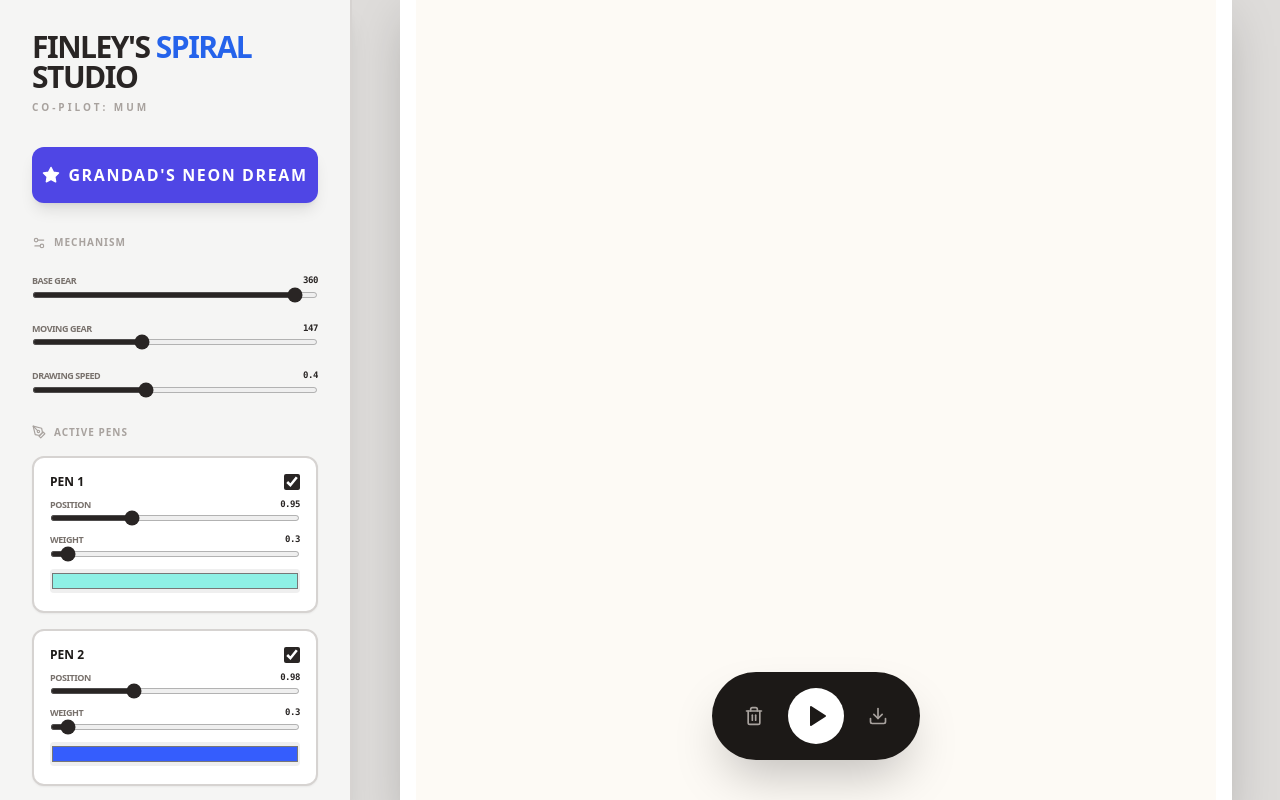
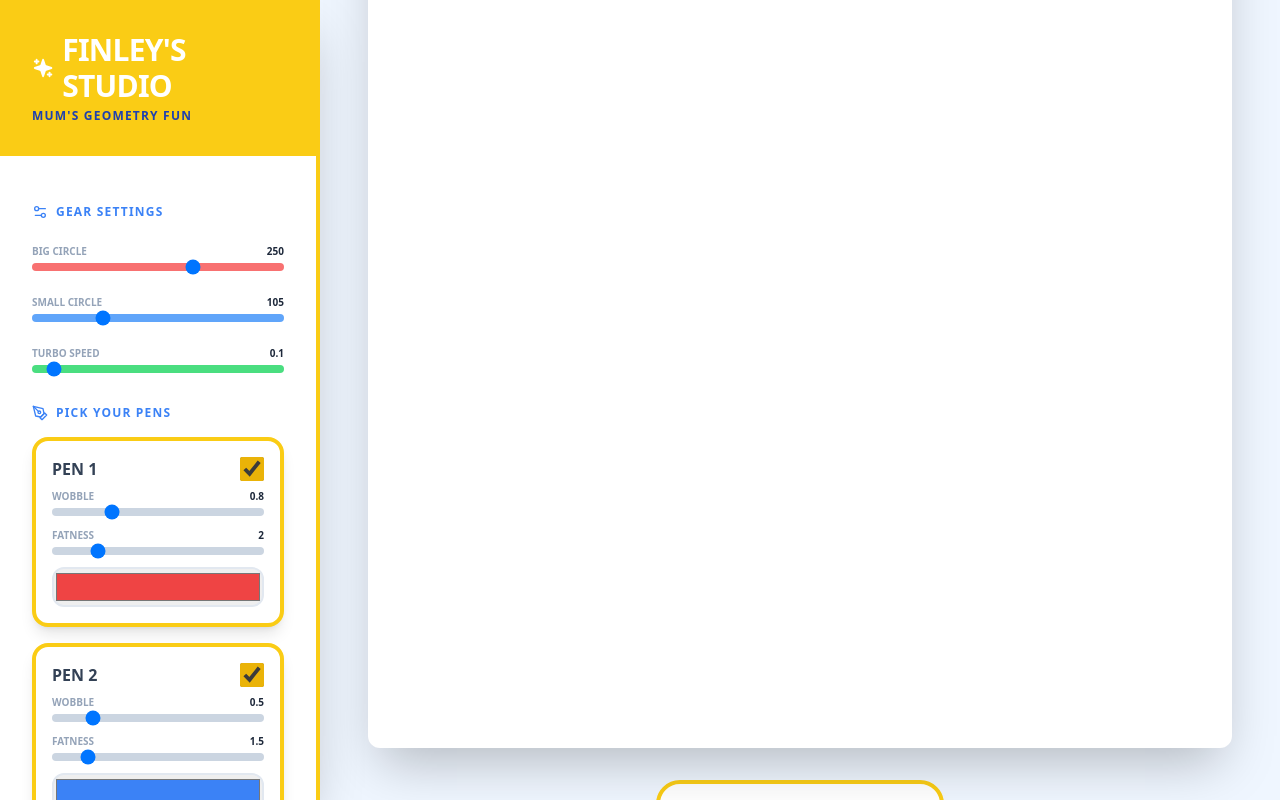
Before and after one commit to jamiedavo/spirographic-studio, a React (Vite) app: page / in a window 1280 px wide. Built offline with nearby package versions, Linux system fonts and the light colour scheme.

Commit message:
Refactor App component for enhanced drawing experience
Updated colors, radius values, and pen settings for improved visuals and functionality. Adjusted drawing speed and guide visibility.

```diff
--- a/src/App.jsx
+++ b/src/App.jsx
@@ -1,26 +1,24 @@
 import React, { useState, useEffect, useRef, useCallback } from 'react';
-import { Play, Pause, Trash2, Download, Settings2, PenTool, Eye, EyeOff, Star } from 'lucide-react';
+import { Play, Pause, Trash2, Download, Settings2, PenTool, Eye, EyeOff, Sparkles } from 'lucide-react';
 
 const CANVAS_SIZE = 800;
 const COLORS = {
-  paper: '#fdfaf5',
-  graphite: '#1c1917',
-  brass: '#92400e',
-  guideMed: 'rgba(28, 25, 23, 0.15)',
+  paper: '#ffffff',
+  brass: '#f59e0b', // Bright Gold for the gear
+  guideMed: 'rgba(59, 130, 246, 0.2)', // Friendly blue guides
 };
 
-// Math Helper: Greatest Common Divisor
 const gcd = (a, b) => b ? gcd(b, a % b) : a;
 
 const FinleySpiralStudio = () => {
-  const [outerRadius, setOuterRadius] = useState(360);
-  const [innerRadius, setInnerRadius] = useState(147);
+  const [outerRadius, setOuterRadius] = useState(250);
+  const [innerRadius, setInnerRadius] = useState(105);
   const [isEpicycloid, setIsEpicycloid] = useState(false);
-  const [speed, setSpeed] = useState(0.4);
+  const [speed, setSpeed] = useState(0.1);
   const [pens, setPens] = useState([
-    { id: 1, offset: 0.95, color: '#8ef0e5', active: true, width: 0.3 },
-    { id: 2, offset: 0.98, color: '#355dfd', active: true, width: 0.3 },
-    { id: 3, offset: 0.50, color: '#bc01d5', active: true, width: 0.4 },
+    { id: 1, offset: 0.8, color: '#ef4444', active: true, width: 2.0 }, // Candy Red
+    { id: 2, offset: 0.5, color: '#3b82f6', active: true, width: 1.5 }, // Sky Blue
+    { id: 3, offset: 0.3, color: '#10b981', active: false, width: 1.0 }, // Grass Green
   ]);
 
   const [showGuides, setShowGuides] = useState(true);
@@ -31,10 +29,13 @@ const FinleySpiralStudio = () => {
   const requestRef = useRef();
   const angleRef = useRef(0);
 
-  // Calculate closure: Total rotations needed to finish the loop
+  // Math to find the end of the loop
   const getTargetAngle = useCallback(() => {
-    const common = gcd(Math.round(outerRadius), Math.round(innerRadius));
-    const circuits = Math.round(innerRadius) / common;
+    const r1 = Math.round(outerRadius);
+    const r2 = Math.round(innerRadius);
+    if (r1 === 0 || r2 === 0) return 0;
+    const common = gcd(r1, r2);
+    const circuits = r2 / common;
     return circuits * Math.PI * 2;
   }, [outerRadius, innerRadius]);
 
@@ -43,7 +44,7 @@ const FinleySpiralStudio = () => {
     if (!overlayCtx) return;
     overlayCtx.clearRect(0, 0, CANVAS_SIZE, CANVAS_SIZE);
 
-    // Auto-hide guides if finished or explicitly toggled off
+    // Auto-hide guides if finished or hidden
     if (!showGuides || angleRef.current >= getTargetAngle()) return;
 
     const centerX = CANVAS_SIZE / 2;
@@ -54,22 +55,28 @@ const FinleySpiralStudio = () => {
     const cy = centerY + d * Math.sin(angle);
     const rotation = isEpicycloid ? (angle * (outerRadius / innerRadius)) : -(angle * (outerRadius / innerRadius));
 
+    // Outer Circle
     overlayCtx.beginPath();
     overlayCtx.arc(centerX, centerY, outerRadius, 0, Math.PI * 2);
     overlayCtx.strokeStyle = COLORS.guideMed;
-    overlayCtx.setLineDash([5, 5]);
+    overlayCtx.setLineDash([8, 4]);
+    overlayCtx.lineWidth = 2;
     overlayCtx.stroke();
     overlayCtx.setLineDash([]);
 
+    // Moving Gear
     overlayCtx.beginPath();
     overlayCtx.arc(cx, cy, innerRadius, 0, Math.PI * 2);
     overlayCtx.strokeStyle = COLORS.brass;
-    overlayCtx.lineWidth = 2;
+    overlayCtx.lineWidth = 4;
     overlayCtx.stroke();
 
+    // Pen Arm
     overlayCtx.beginPath();
     overlayCtx.moveTo(cx, cy);
     overlayCtx.lineTo(cx + innerRadius * Math.cos(rotation), cy + innerRadius * Math.sin(rotation));
+    overlayCtx.strokeStyle = '#94a3b8';
+    overlayCtx.lineWidth = 2;
     overlayCtx.stroke();
   }, [showGuides, outerRadius, innerRadius, isEpicycloid, getTargetAngle]);
 
@@ -79,12 +86,12 @@ const FinleySpiralStudio = () => {
     const target = getTargetAngle();
     if (angleRef.current >= target) {
       setIsPlaying(false);
-      setShowGuides(false); // Hide guides when finished
+      setShowGuides(false); // Drawing is done! Hide the tools.
       return;
     }
 
     const mainCtx = mainCanvasRef.current.getContext('2d');
-    const steps = 15;
+    const steps = 12;
 
     for (let s = 0; s < steps; s++) {
       if (angleRef.current >= target) break;
@@ -132,69 +139,53 @@ const FinleySpiralStudio = () => {
     drawGuides();
   };
 
-  const loadGrandadsFavorite = () => {
-    handleClear();
-    setOuterRadius(360);
-    setInnerRadius(147);
-    setIsEpicycloid(false);
-    setSpeed(0.4);
-    setPens([
-      { id: 1, offset: 0.95, color: '#8ef0e5', active: true, width: 0.3 },
-      { id: 2, offset: 0.98, color: '#355dfd', active: true, width: 0.3 },
-      { id: 3, offset: 0.50, color: '#bc01d5', active: true, width: 0.4 },
-    ]);
-  };
-
   return (
-    <div className="flex h-screen w-full bg-stone-200 overflow-hidden text-stone-900">
-      <aside className="w-96 h-full bg-stone-100 border-r-2 border-stone-300 shadow-xl p-8 flex flex-col gap-8 z-10 overflow-y-auto">
-        <header>
-          <h1 className="text-3xl font-black tracking-tighter text-stone-800 uppercase leading-none">
-            Finley's <span className="text-blue-600">Spiral</span> Studio
+    <div className="flex h-screen w-full bg-blue-50 overflow-hidden font-sans">
+      {/* Sidebar */}
+      <aside className="w-96 h-full bg-white border-r-4 border-yellow-400 shadow-2xl p-8 flex flex-col gap-8 z-10 overflow-y-auto">
+        <header className="bg-yellow-400 -m-8 mb-4 p-8">
+          <h1 className="text-3xl font-black tracking-tight text-white uppercase flex items-center gap-2">
+            <Sparkles fill="white" /> Finley's Studio
           </h1>
-          <p className="text-[10px] mt-2 font-bold uppercase tracking-[0.3em] text-stone-400">Co-Pilot: Mum</p>
+          <p className="text-blue-800 font-bold text-xs mt-1 tracking-widest uppercase">Mum's Geometry Fun</p>
         </header>
 
-        <button onClick={loadGrandadsFavorite} className="w-full py-4 bg-indigo-600 text-white rounded-xl font-bold uppercase tracking-widest flex items-center justify-center gap-2 shadow-lg hover:bg-indigo-700 transition-all">
-          <Star size={18} fill="currentColor" /> Grandad's Neon Dream
-        </button>
-
         <section className="space-y-6">
-          <div className="flex items-center gap-2 text-stone-400 uppercase text-[10px] font-black tracking-widest">
-            <Settings2 size={14} /> Mechanism
-          </div>
-          <ControlGroup label="Base Gear" value={outerRadius} min={10} max={380} onChange={setOuterRadius} />
-          <ControlGroup label="Moving Gear" value={innerRadius} min={5} max={380} onChange={setInnerRadius} />
-          <ControlGroup label="Drawing Speed" value={speed} min={0.01} max={1.0} step={0.01} onChange={setSpeed} />
+          <h2 className="text-blue-500 font-black text-xs uppercase tracking-widest flex items-center gap-2">
+            <Settings2 size={16} /> Gear Settings
+          </h2>
+          <ControlGroup label="Big Circle" value={outerRadius} min={10} max={380} color="bg-red-400" onChange={setOuterRadius} />
+          <ControlGroup label="Small Circle" value={innerRadius} min={5} max={380} color="bg-blue-400" onChange={setInnerRadius} />
+          <ControlGroup label="Turbo Speed" value={speed} min={0.01} max={1.5} step={0.01} color="bg-green-400" onChange={setSpeed} />
         </section>
 
         <section className="space-y-4">
-          <div className="flex items-center gap-2 text-stone-400 uppercase text-[10px] font-black tracking-widest">
-            <PenTool size={14} /> Active Pens
-          </div>
+          <h2 className="text-blue-500 font-black text-xs uppercase tracking-widest flex items-center gap-2">
+            <PenTool size={16} /> Pick Your Pens
+          </h2>
           {pens.map((pen, idx) => (
-            <div key={pen.id} className={`p-4 rounded-xl border-2 transition-all ${pen.active ? 'bg-white border-stone-300 shadow-sm' : 'opacity-40 border-transparent'}`}>
+            <div key={pen.id} className={`p-4 rounded-2xl border-4 transition-all ${pen.active ? 'bg-white border-yellow-400 shadow-lg' : 'opacity-40 border-slate-100'}`}>
               <div className="flex justify-between items-center mb-2">
-                <span className="text-xs font-bold uppercase">Pen {idx + 1}</span>
+                <span className="font-black text-slate-700">PEN {idx + 1}</span>
                 <input type="checkbox" checked={pen.active} onChange={(e) => {
                   const newPens = [...pens];
                   newPens[idx].active = e.target.checked;
                   setPens(newPens);
-                }} className="w-4 h-4 accent-stone-800" />
+                }} className="w-6 h-6 rounded-full accent-yellow-500" />
               </div>
               {pen.active && (
                 <div className="space-y-3">
-                  <ControlGroup label="Position" value={pen.offset} min={0} max={3} step={0.01} onChange={(v) => {
+                  <ControlGroup label="Wobble" value={pen.offset} min={0} max={3} step={0.01} color="bg-slate-300" onChange={(v) => {
                     const newPens = [...pens];
                     newPens[idx].offset = v;
                     setPens(newPens);
                   }} />
-                  <ControlGroup label="Weight" value={pen.width} min={0.1} max={5} step={0.1} onChange={(v) => {
+                  <ControlGroup label="Fatness" value={pen.width} min={0.1} max={10} step={0.1} color="bg-slate-300" onChange={(v) => {
                     const newPens = [...pens];
                     newPens[idx].width = v;
                     setPens(newPens);
                   }} />
-                  <input type="color" value={pen.color} className="w-full h-6 rounded cursor-pointer mt-1" onChange={(e) => {
+                  <input type="color" value={pen.color} className="w-full h-10 rounded-xl cursor-pointer border-2 border-slate-200" onChange={(e) => {
                     const newPens = [...pens];
                     newPens[idx].color = e.target.value;
                     setPens(newPens);
@@ -205,41 +196,47 @@ const FinleySpiralStudio = () => {
           ))}
         </section>
 
-        <button onClick={() => setShowGuides(!showGuides)} className="mt-auto py-3 rounded-lg border-2 border-stone-300 text-[10px] font-black uppercase tracking-widest hover:bg-white transition-all">
-          {showGuides ? 'Hide Blueprint Guides' : 'Show Blueprint Guides'}
+        <button onClick={() => setShowGuides(!showGuides)} className="mt-auto py-4 rounded-2xl bg-slate-100 border-2 border-slate-200 text-xs font-black uppercase text-slate-500 hover:bg-white transition-all">
+          {showGuides ? 'Hide the Blueprints' : 'Show the Blueprints'}
         </button>
       </aside>
 
-      <main className="flex-1 flex items-center justify-center p-12 bg-stone-300/50 relative">
-        <div className="bg-white p-4 shadow-2xl rounded-sm relative">
-          <canvas ref={mainCanvasRef} width={CANVAS_SIZE} height={CANVAS_SIZE} style={{ backgroundColor: COLORS.paper }} />
-          <canvas ref={overlayCanvasRef} width={CANVAS_SIZE} height={CANVAS_SIZE} className="absolute top-4 left-4 pointer-events-none" />
+      {/* Drawing Area */}
+      <main className="flex-1 flex flex-col items-center justify-center p-12 relative">
+        <div className="bg-white p-6 shadow-2xl rounded-xl border-8 border-white relative">
+          <canvas ref={mainCanvasRef} width={CANVAS_SIZE} height={CANVAS_SIZE} className="rounded-lg" />
+          <canvas ref={overlayCanvasRef} width={CANVAS_SIZE} height={CANVAS_SIZE} className="absolute top-6 left-6 pointer-events-none" />
         </div>
 
-        <div className="absolute bottom-10 flex items-center gap-6 bg-stone-900 px-8 py-4 rounded-full shadow-2xl">
-          <button onClick={handleClear} className="text-stone-400 hover:text-red-400 transition-colors"><Trash2 size={20}/></button>
-          <button onClick={() => setIsPlaying(!isPlaying)} className="w-14 h-14 bg-white rounded-full flex items-center justify-center text-stone-900 hover:scale-105 transition-all">
-            {isPlaying ? <Pause size={24} fill="currentColor"/> : <Play size={24} className="ml-1" fill="currentColor"/>}
+        {/* Controls Bar */}
+        <div className="mt-8 flex items-center gap-8 bg-white px-10 py-6 rounded-3xl shadow-xl border-4 border-yellow-400">
+          <button onClick={handleClear} className="text-slate-400 hover:text-red-500 transition-colors"><Trash2 size={28}/></button>
+          <button onClick={() => setIsPlaying(!isPlaying)} className="w-20 h-20 bg-yellow-400 rounded-full flex items-center justify-center text-white shadow-lg hover:scale-110 active:scale-95 transition-all">
+            {isPlaying ? <Pause size={36} fill="white"/> : <Play size={36} className="ml-2" fill="white"/>}
           </button>
           <button onClick={() => {
             const link = document.createElement('a');
-            link.download = `Finley-Art-${Date.now()}.png`;
+            link.download = `Finley-Art.png`;
             link.href = mainCanvasRef.current.toDataURL();
             link.click();
-          }} className="text-stone-400 hover:text-blue-400 transition-colors"><Download size={20}/></button>
+          }} className="text-slate-400 hover:text-blue-500 transition-colors"><Download size={28}/></button>
         </div>
       </main>
     </div>
   );
 };
 
-const ControlGroup = ({ label, value, min, max, step = 1, onChange }) => (
+const ControlGroup = ({ label, value, min, max, step = 1, color, onChange }) => (
   <div className="flex flex-col gap-1">
-    <div className="flex justify-between text-[9px] font-black uppercase text-stone-500 tracking-tighter">
+    <div className="flex justify-between text-[10px] font-black uppercase text-slate-400">
       <span>{label}</span>
-      <span className="font-mono text-stone-800">{value}</span>
+      <span className="text-slate-800">{value}</span>
     </div>
-    <input type="range" min={min} max={max} step={step} value={value} onChange={(e) => onChange(parseFloat(e.target.value))} className="w-full accent-stone-800 h-1.5 bg-stone-300 rounded-lg cursor-pointer" />
+    <input
+      type="range" min={min} max={max} step={step} value={value}
+      onChange={(e) => onChange(parseFloat(e.target.value))}
+      className={`w-full h-2 rounded-lg appearance-none cursor-pointer ${color}`}
+    />
   </div>
 );
 
```
